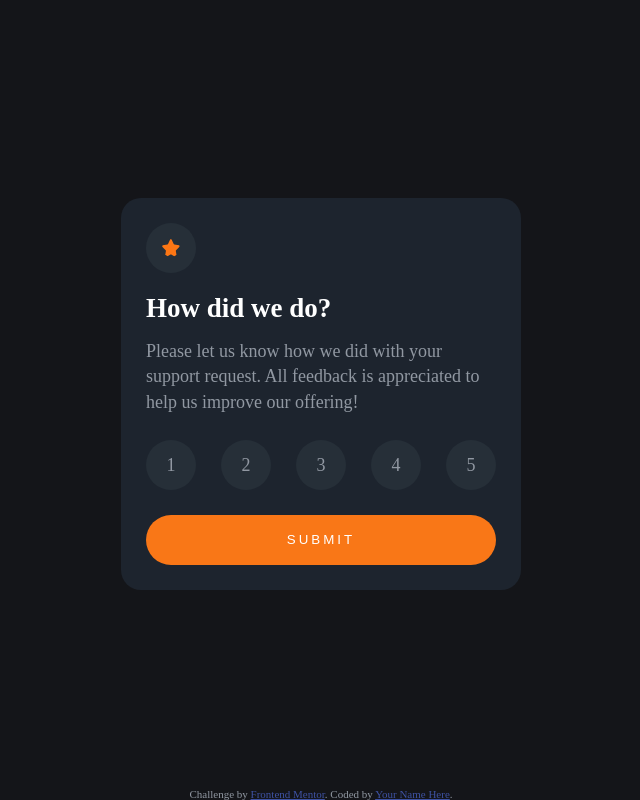
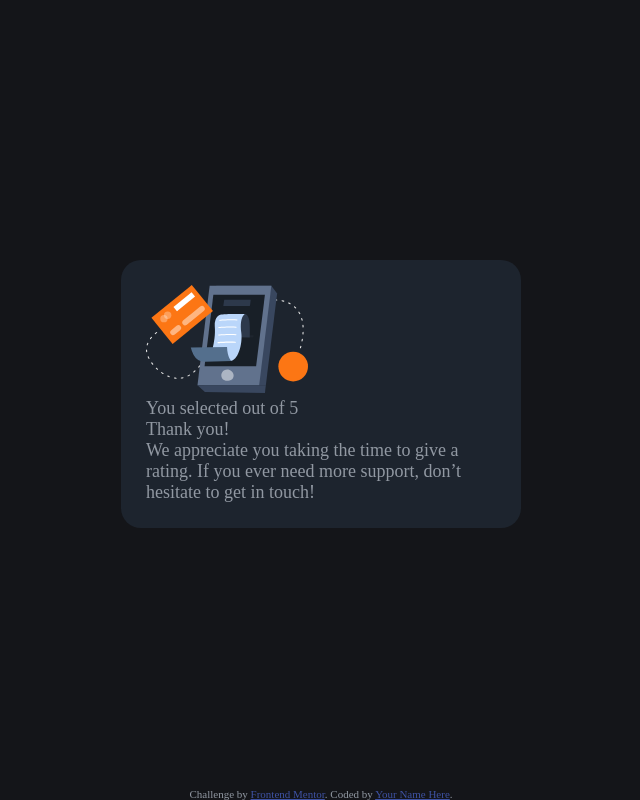
Before and after one commit to Whitney-Desbonnes/Interactive-rating-component, a plain HTML site: page index.html in a window 1280 px wide. Both pictures are taken after a click on the button "SUBMIT". Shown: the whole page, without its empty margins (319-959 px from the left). Drawn offline with Linux system fonts and the light colour scheme.

Commit message:
avancement Js

```diff
--- a/assets/css/style.css
+++ b/assets/css/style.css
@@ -98,7 +98,9 @@ section {
 }
 
 /* thank you */
-.thankyou {
+
+
+.switch {
     display: none;
 }
 
--- a/assets/js/script.js
+++ b/assets/js/script.js
@@ -0,0 +1,9 @@
+let rating = document.querySelector('.rating');
+let thankyou = document.querySelector('.thankyou');
+let button = document.querySelector('button');
+console.log(button);
+
+button.addEventListener('click', () => {
+    thankyou.classList.remove('switch');
+    rating.classList.add('switch');
+})
--- a/index.html
+++ b/index.html
@@ -28,7 +28,7 @@
 
     </section>
 
-    <section class="thankyou">
+    <section class="thankyou switch">
       <!-- Thank you state start -->
       <img src="assets/img/illustration-thank-you.svg" alt="">
 
```
